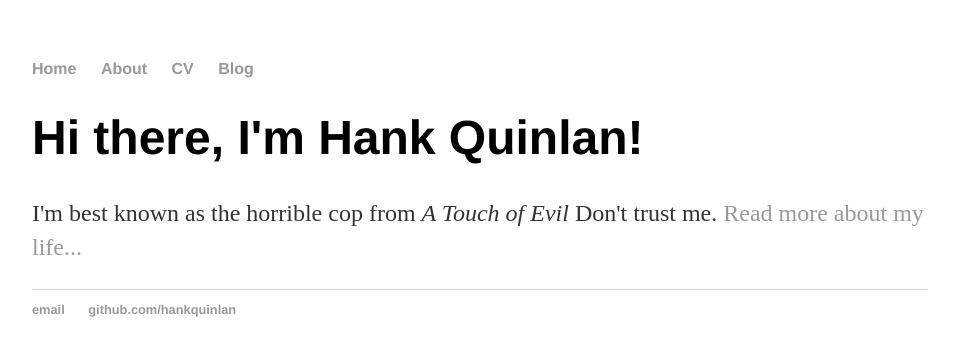
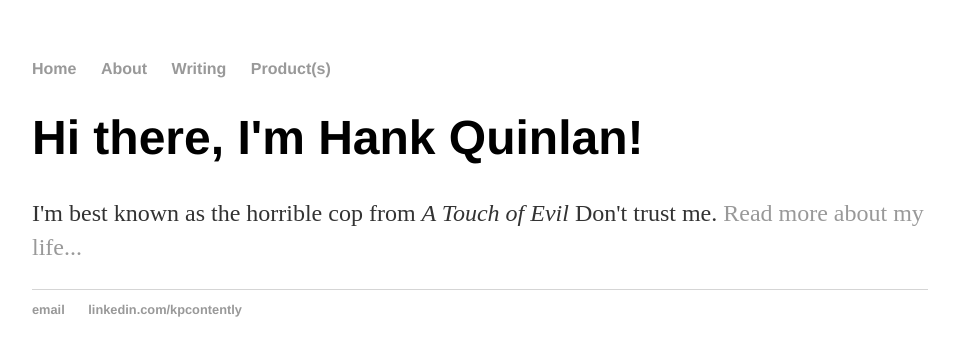
Before and after one commit to kristenepoli/portfolio, a Jekyll site: the page built from index.html, in a window 1280 px wide. Shown: the top 356 px of the page, without its empty margins (160-1115 px from the left). Built offline with Jekyll 4.4.1, drawn with Linux system fonts in a browser that asks for light colours.

Commit message:
Update default.html

```diff
--- a/_layouts/default.html
+++ b/_layouts/default.html
@@ -9,8 +9,8 @@
 	    		<ul>
 	        		<li><a href="/">Home</a></li>
 		        	<li><a href="/about">About</a></li>
-	        		<li><a href="/cv">CV</a></li>
-	        		<li><a href="/blog">Blog</a></li>
+	        		<li><a href="/writing">Writing</a></li>
+	        		<li><a href="/products">Product(s)</a></li>
 	    		</ul>
 			</nav>
 			<div class="container">
@@ -20,8 +20,8 @@
 			</div><!-- /.container -->
 			<footer>
 	    		<ul>
-	        		<li><a href="mailto:hankquinlanhub@gmail.com">email</a></li>
-	        		<li><a href="https://github.com/hankquinlan">github.com/hankquinlan</a></li>
+	        		<li><a href="mailto:kristen.poli@gmail.com">email</a></li>
+	        		<li><a href="https://linkedin.com/kpcontently">linkedin.com/kpcontently</a></li>
 				</ul>
 			</footer>
 		</body>
```
